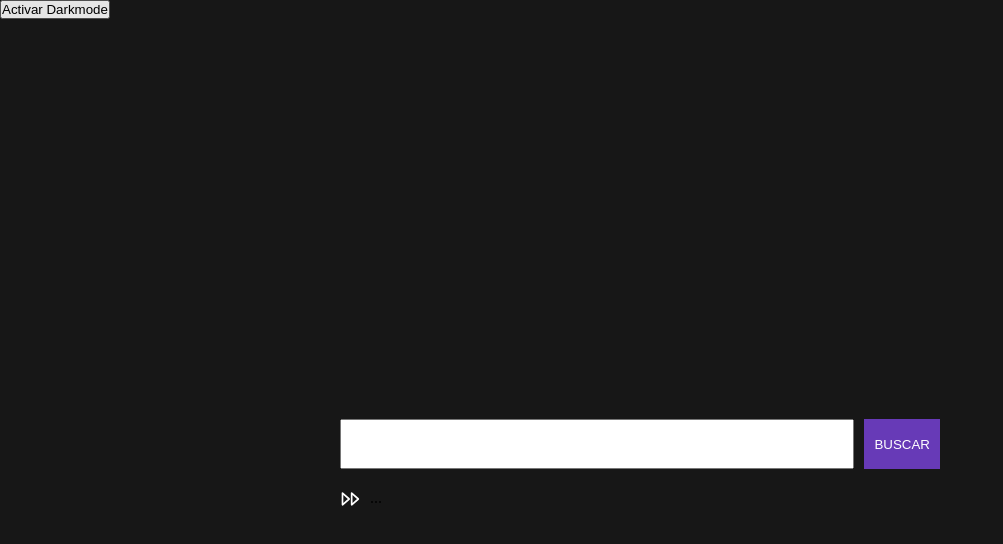
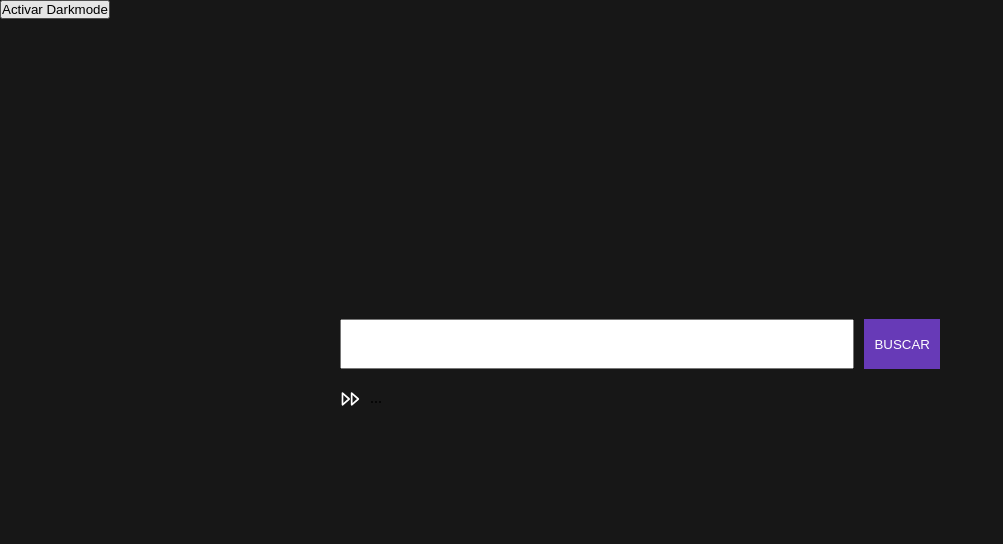
Before and after one commit to volatil/diccionario, a Next.js app: page / in a window 1280 px wide. Shown: the top 544 px of the page, without its empty margins (0-1003 px from the left). Built offline with nearby package versions, Linux system fonts and the light colour scheme.

Commit message:
ajustando nada serio

```diff
--- a/src/styles/Home.module.css
+++ b/src/styles/Home.module.css
@@ -1,6 +1,6 @@
 #buscador {
 	width: 600px;
-	margin: 100px auto 0;
+	margin: 0 auto;
 	padding-bottom: 120px;
 }
 .palabraBuscada {
```
